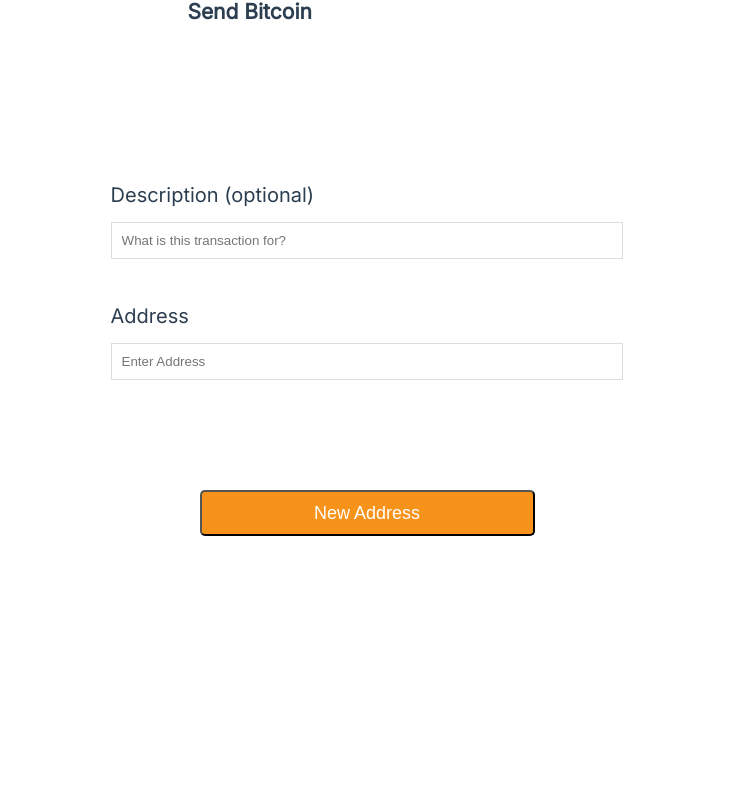
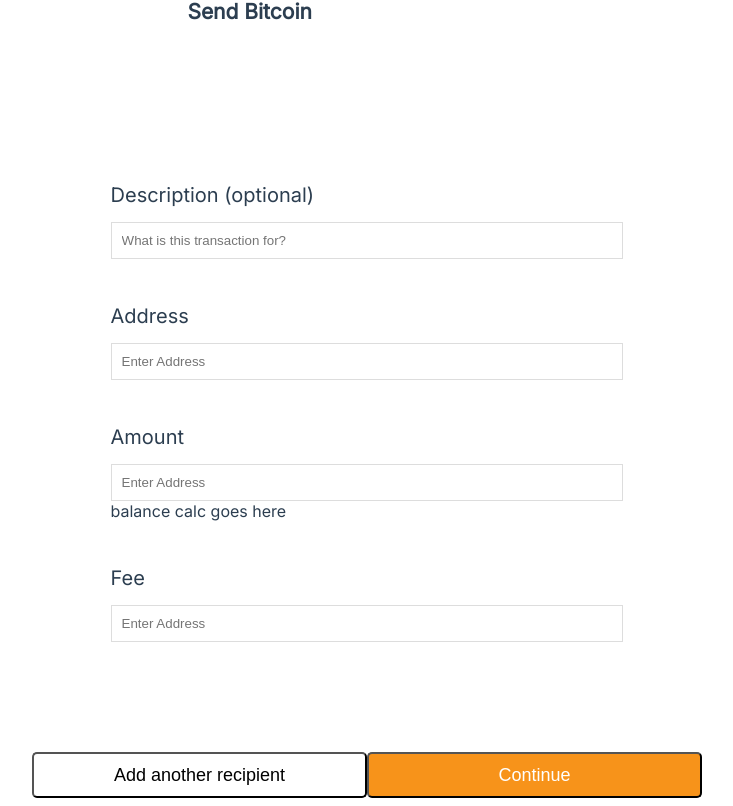
Before and after one commit to epiccurious/arctica-frontend, a Vue app: page /wallets/immediate/send in a window 1280 px wide. Shown: the part 252-1058 px from the top of the page, without its empty margins (273-1006 px from the left). Before the commit the page ends 800 px from the top, so only its background shows below. Built offline with nearby package versions, Linux system fonts and the light colour scheme.

Commit message:
finished skeleton for send page, need more styling and working inputs

```diff
--- a/src/views/immediate/Send.vue
+++ b/src/views/immediate/Send.vue
@@ -12,10 +12,25 @@
 
             <br><label>Address</label>
             <br><input v-model="address" type="text" required placeholder="Enter Address">
+
+            <br><label>Amount</label>
+            <br><input type="text" required placeholder="Enter Address">
+             <!-- May remove this, will have to hit an exchange API for the price data -->
+
+            <div class="balance_calculator">
+                balance calc goes here
+            </div>
+
+            <br><label>Fee</label>
+            <br><input v-model="fee" type="text" required placeholder="Enter Address">
+            <!-- This needs to be a dropdown menu -->
+
         </form>
     </div>
-
-        <button class="btn">New Address</Button>
+        <div class="button_container">
+            <button class="btn2">Add another recipient</button>
+            <button class="btn">Continue</Button>
+        </div>
     </div>
 </div>
 </template>
@@ -94,4 +109,8 @@
     border: 1px solid #ddd;
 
 }
+.button_container{
+    display:flex;
+    flex-direction: row;
+}
   </style>
```
